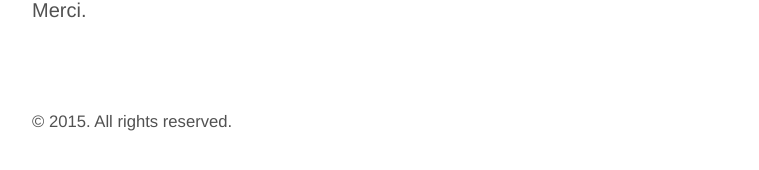
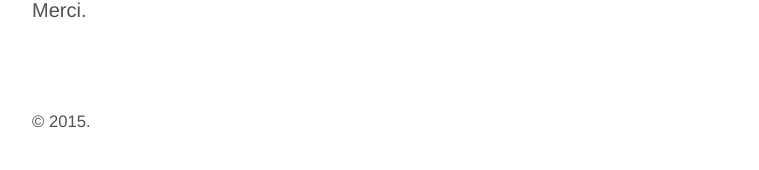
Before and after one commit to MiniKeb/minikeb.github.io, a Jekyll site: the page built from about.md, in a window 1280 px wide. Shown: the part 356-526 px from the top of the page, without its empty margins (248-1007 px from the left). Built offline with Jekyll 4.4.1, drawn with Linux system fonts in a browser that asks for light colours.

Commit message:
[HTML] Change 2 ou 3 bricoles sur l'aspect

```diff
--- a/_layouts/default.html
+++ b/_layouts/default.html
@@ -19,7 +19,7 @@
 
       <footer class="footer">
         <small>
-          &copy; <time datetime="{{ site.time | date_to_xmlschema }}">{{ site.time | date: '%Y' }}</time>. All rights reserved.
+          &copy; <time datetime="{{ site.time | date_to_xmlschema }}">{{ site.time | date: '%Y' }}</time>.
         </small>
       </footer>
     </div>
--- a/index.html
+++ b/index.html
@@ -21,7 +21,7 @@ title: Home
 
 <div class="pagination">
   {% if paginator.next_page %}
-    <a class="pagination-item older" href="{{ site.baseurl }}page{{paginator.next_page}}">Older</a>
+    <a class="pagination-item older" href="{{ site.baseurl }}/page{{paginator.next_page}}">Older</a>
   {% else %}
     <span class="pagination-item older">Older</span>
   {% endif %}
@@ -29,7 +29,7 @@ title: Home
     {% if paginator.page == 2 %}
       <a class="pagination-item newer" href="{{ site.baseurl }}">Newer</a>
     {% else %}
-      <a class="pagination-item newer" href="{{ site.baseurl }}page{{paginator.previous_page}}">Newer</a>
+      <a class="pagination-item newer" href="{{ site.baseurl }}/page{{paginator.previous_page}}">Newer</a>
     {% endif %}
   {% else %}
     <span class="pagination-item newer">Newer</span>
```
